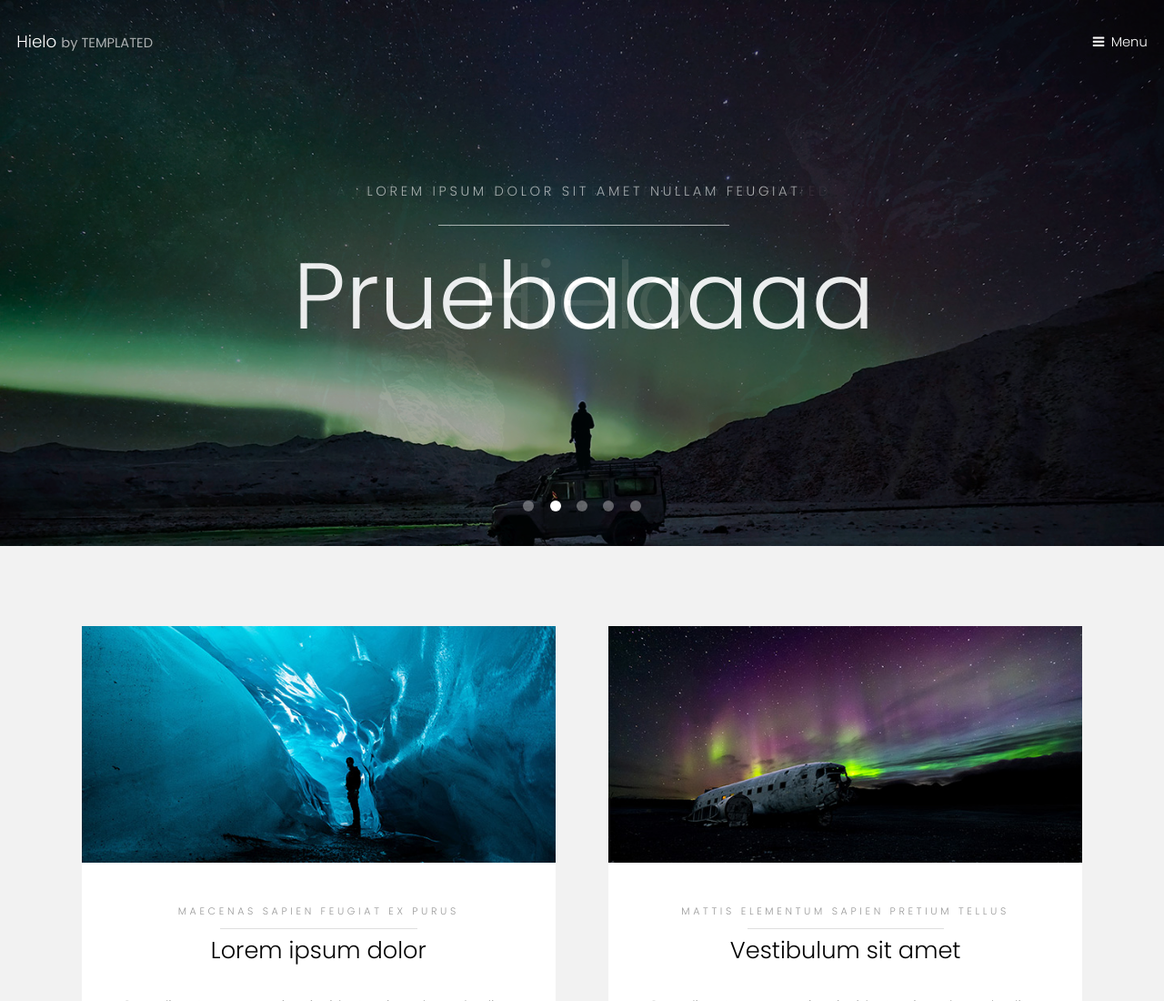
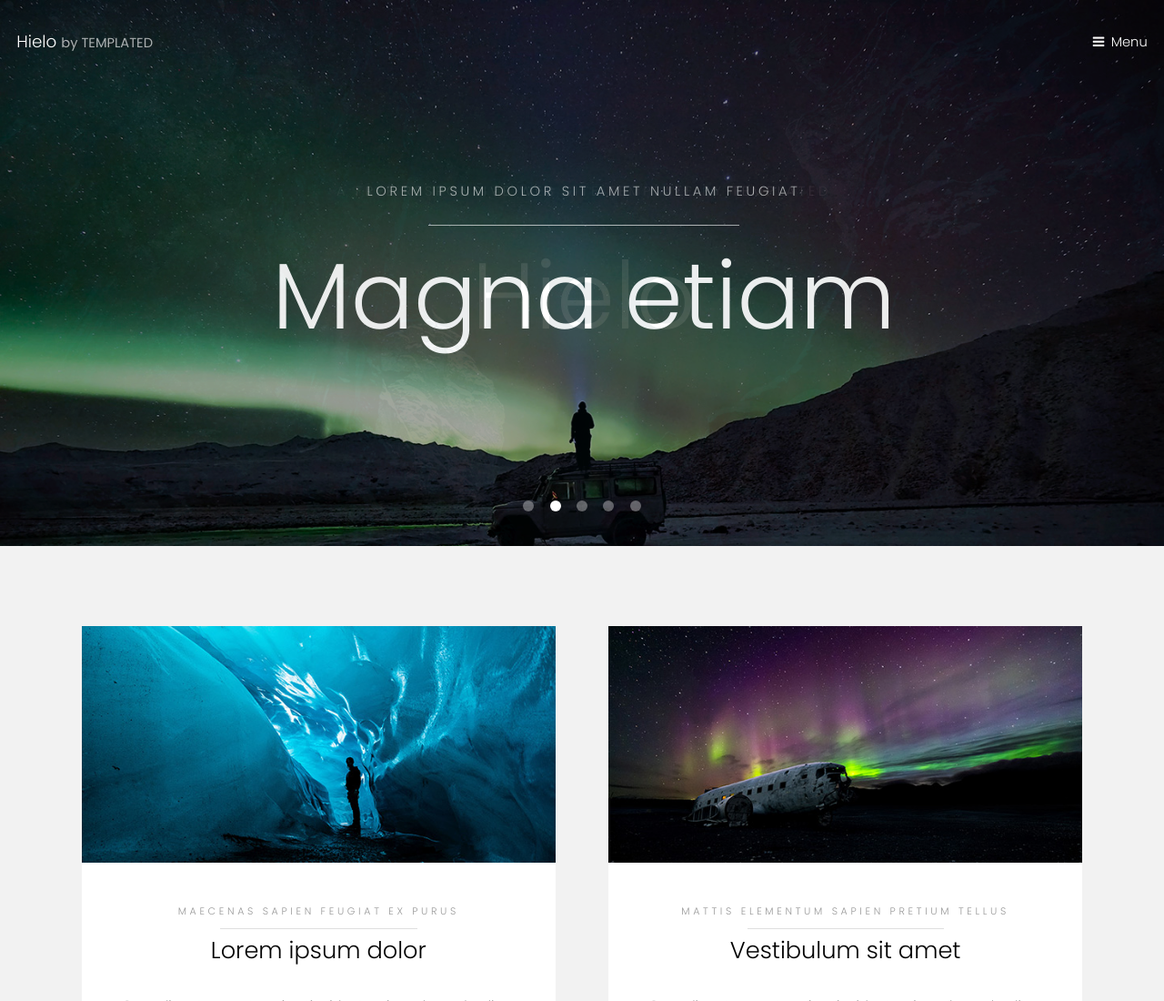
Before and after one commit to MacaPerez/templated-hielo-v1, a plain HTML site: page index.html in a window 1280 px wide. Shown: the top 1100 px of the page at 91% size. Drawn offline with Linux system fonts and the light colour scheme.

Commit message:
push estándar 🚀

```diff
--- a/index.html
+++ b/index.html
@@ -44,7 +44,7 @@
 					<div class="inner">
 						<header>
 							<p>Lorem ipsum dolor sit amet nullam feugiat</p>
-							<h2>Pruebaaaaa</h2>
+							<h2>Magna etiam</h2>
 						</header>
 					</div>
 				</article>
```
